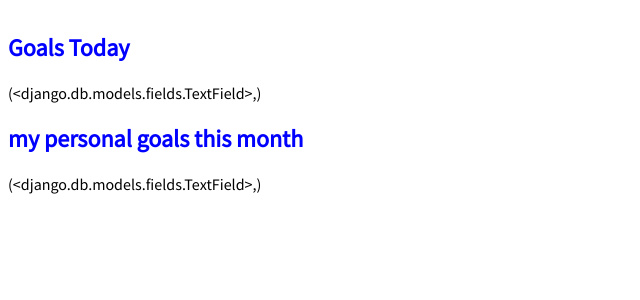
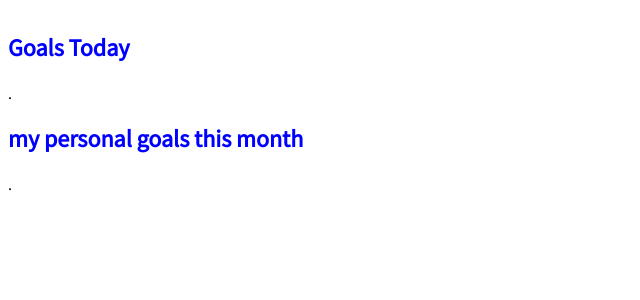
Before and after one commit to Musyimi97/blog_-app, a Django app: page / in a window 1280 px wide. Shown: the part 92-392 px from the top of the page, without its empty margins (0-640 px from the left). Run offline with Django 3.2, Linux system fonts and the light colour scheme; data comes from the database, SQL or seed files in the repository; both versions use the stored data as it was after the commit.

Commit message:
several changes

```diff
--- a/blog/models.py
+++ b/blog/models.py
@@ -1,11 +1,13 @@
 from django.db import models
 
-# Create your models here.
+
 class Post(models.Model):
-    title= models.CharField(max_length= 200)
-    author= models.ForeignKey('auth.User',on_delete=models.CASCADE)
-    body=models.TextField(),
-
+    title = models.CharField(max_length=200)
+    author=models.ForeignKey(
+        'auth.User',
+        on_delete=models.CASCADE,
+    )
+    body=models.TextField('.')
 
     def __str__(self):
         return self.title
--- a/static/css/base.css
+++ b/static/css/base.css
@@ -35,3 +35,12 @@
                                                                            color: blue;
                                                                            text-decoration: none;
                                                                        }
+
+                                                                       .post-entry p {
+                                                                           margin: 0;
+                                                                           font-weight: 400;
+                                                                       }
+
+                                                                       .post-entry h2 a:hover {
+                                                                           color: red;
+                                                                       }
```
Also changed, not shown: blog/migrations/0002_post_body.py (added), db.sqlite3. Lines whose indentation alone changed are shown as unchanged.
